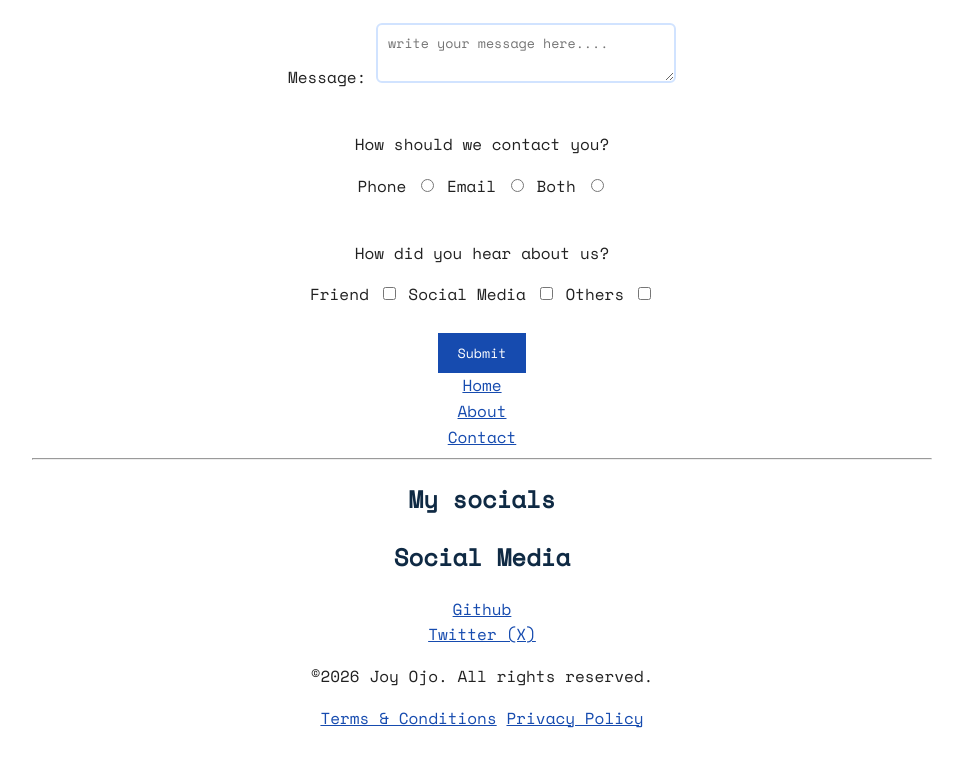
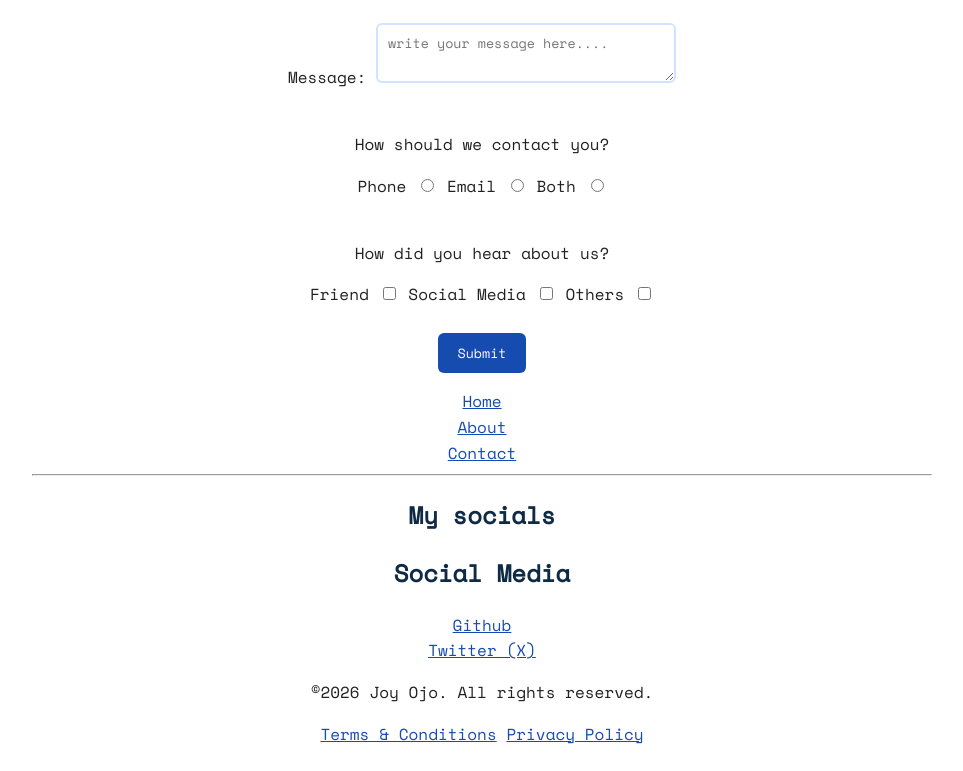
Before and after one commit to Joyojo181/My-Portifolio, a plain HTML site: page index.html in a window 1280 px wide. Shown: the part 2425-3196 px from the top of the page, without its empty margins (158-1121 px from the left). Drawn offline with nearby package versions, Linux system fonts and the light colour scheme.

Commit message:
Fix typos in CSS properties

```diff
--- a/style.css
+++ b/style.css
@@ -49,10 +49,10 @@ button, input[type="submit"] {
   background: var(--blue);
   color: #ffffff;
   border: none;
-  boder-radius: 6px;
+  border-radius: 6px;
   padding: 10px 20px;
   cursor: pointer;
-  margin-botton: 16px;
+  margin-bottom: 16px;
 }
 fieldset{
   border: 2px solid var(--soft);
```
